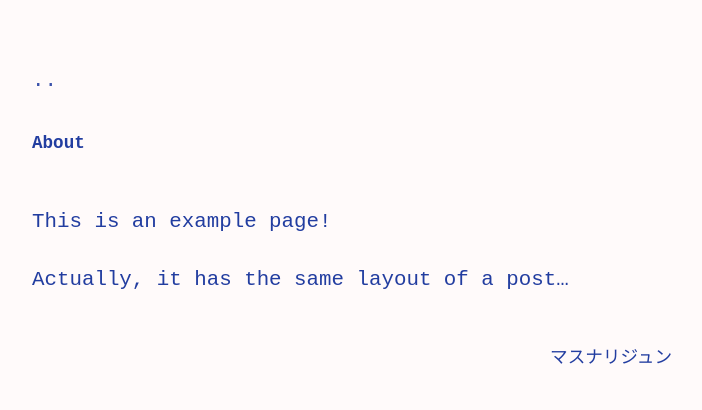
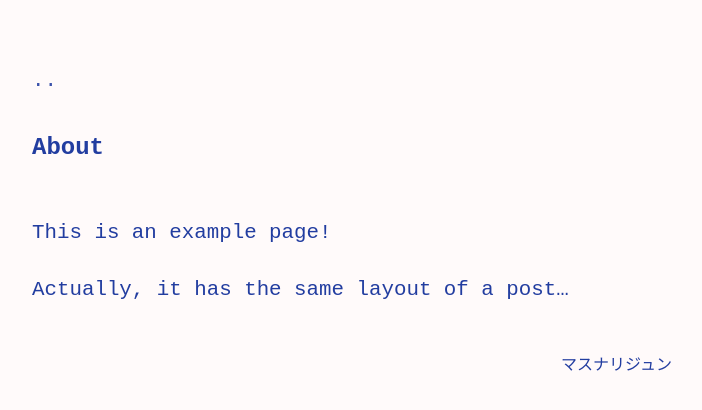
Before and after one commit to msnrjn/msnrjn.github.io, a Jekyll site: the page built from about.md, in a window 1280 px wide. Shown: the top 410 px of the page, without its empty margins (288-990 px from the left). Built offline with Jekyll 4.4.1, drawn with Linux system fonts in a browser that asks for light colours.

Commit message:
2020-10-27 00:29

```diff
--- a/_sass/no-style-please.scss
+++ b/_sass/no-style-please.scss
@@ -32,7 +32,7 @@ body {
   min-height: 100%;
 }
 
-h1,h2, h3, h4, h5 { font-size: 1.1rem; }
+h1, h2, h3, h4, h5 { font-size: 1.5rem; }
 
 h1 { margin-bottom: 3rem; margin-top: 2rem;}
 
@@ -101,7 +101,7 @@ a:hover {
   }
 
 .sign {
-  font-size: 1.1rem;
+  font-size: 1rem;
   text-align: right;
   margin-top: 3rem;
   margin-bottom: 3rem;}
```
Also changed, not shown: 2 other files.
